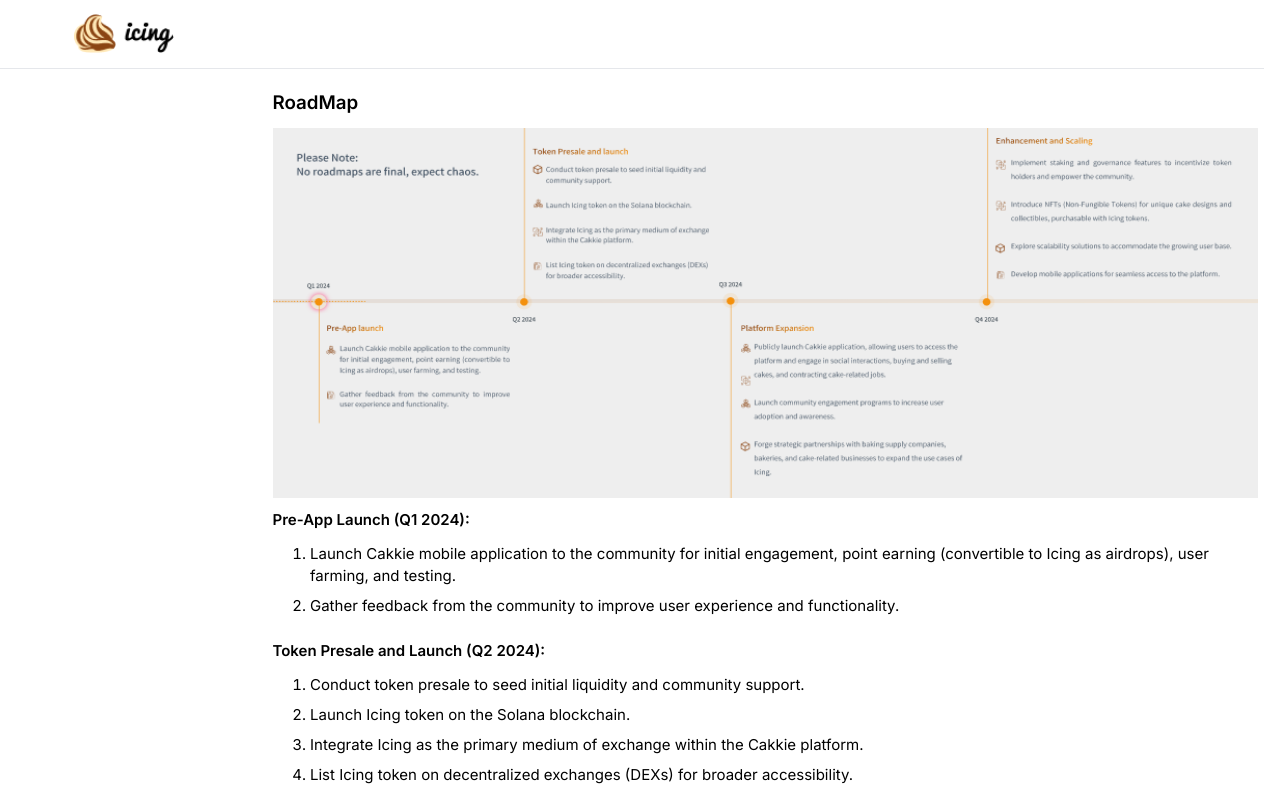
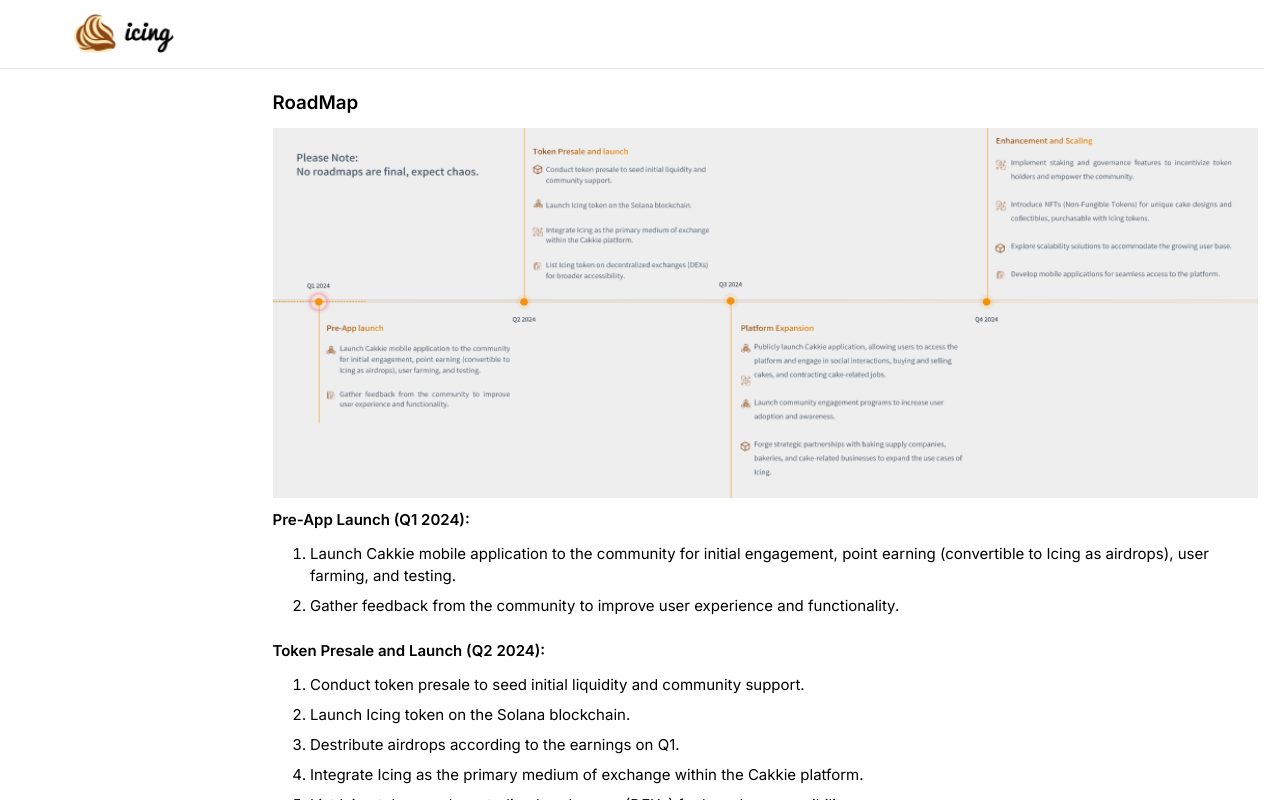
Before and after one commit to Cakkie-team/cakkie-fe-revamp, a Next.js app: page /roadmap in a window 1280 px wide. Built offline with nearby package versions, Linux system fonts and the light colour scheme.

Commit message:
fix raod maps

```diff
--- a/src/components/icing/roadMap/RoadMap.tsx
+++ b/src/components/icing/roadMap/RoadMap.tsx
@@ -5,7 +5,7 @@
 export default function RoadMap() {
   return (
     <>
-     <h2 className="text-desktop font-semibold sm:text-xl">
+      <h2 className="text-desktop font-semibold sm:text-xl">
         RoadMap
       </h2>
       <Image
@@ -37,6 +37,7 @@
             support.
           </li>
           <li>Launch Icing token on the Solana blockchain.</li>
+          <li>Destribute airdrops according to the earnings on Q1.</li>
           <li>
             Integrate Icing as the primary medium of exchange within the Cakkie
             platform.
```
